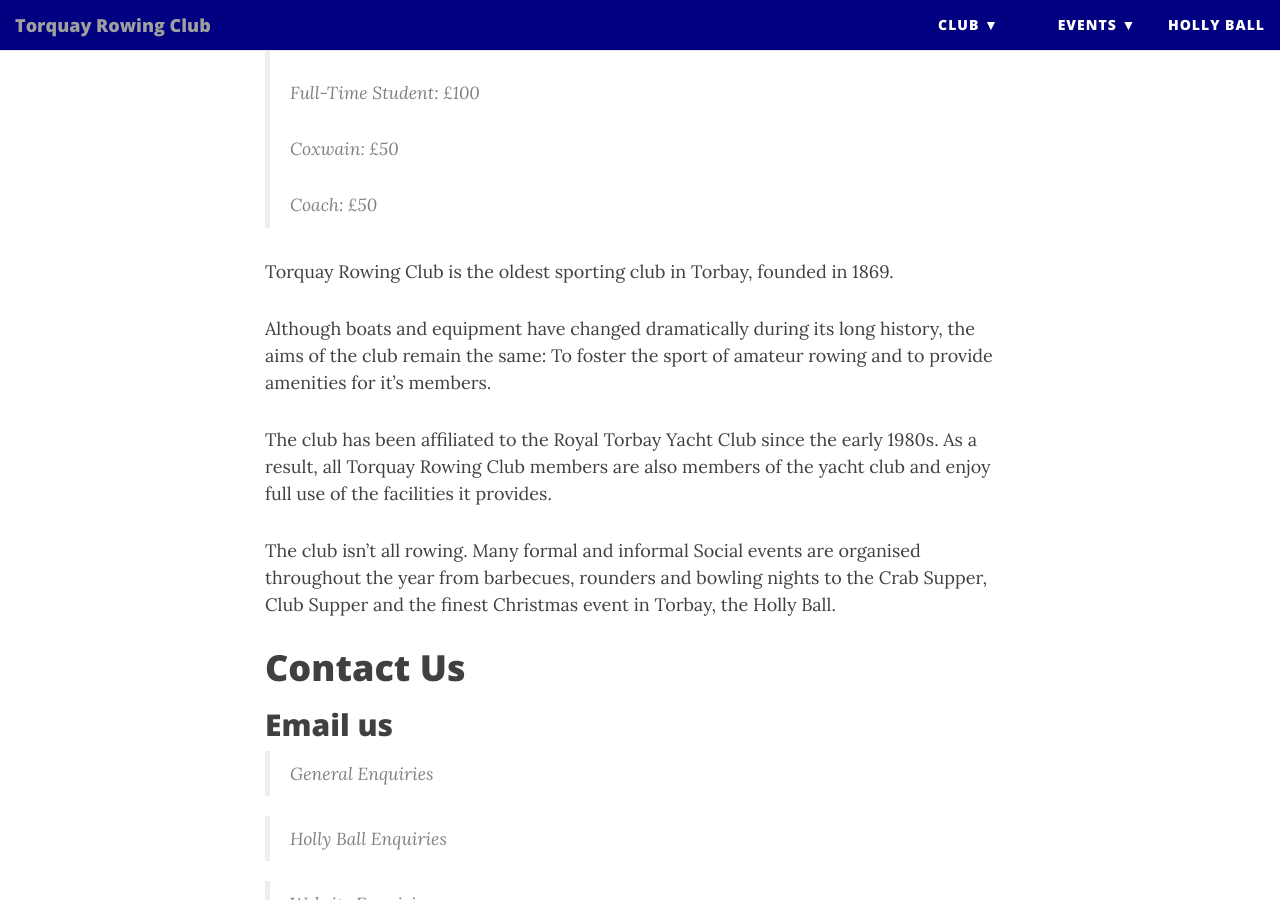
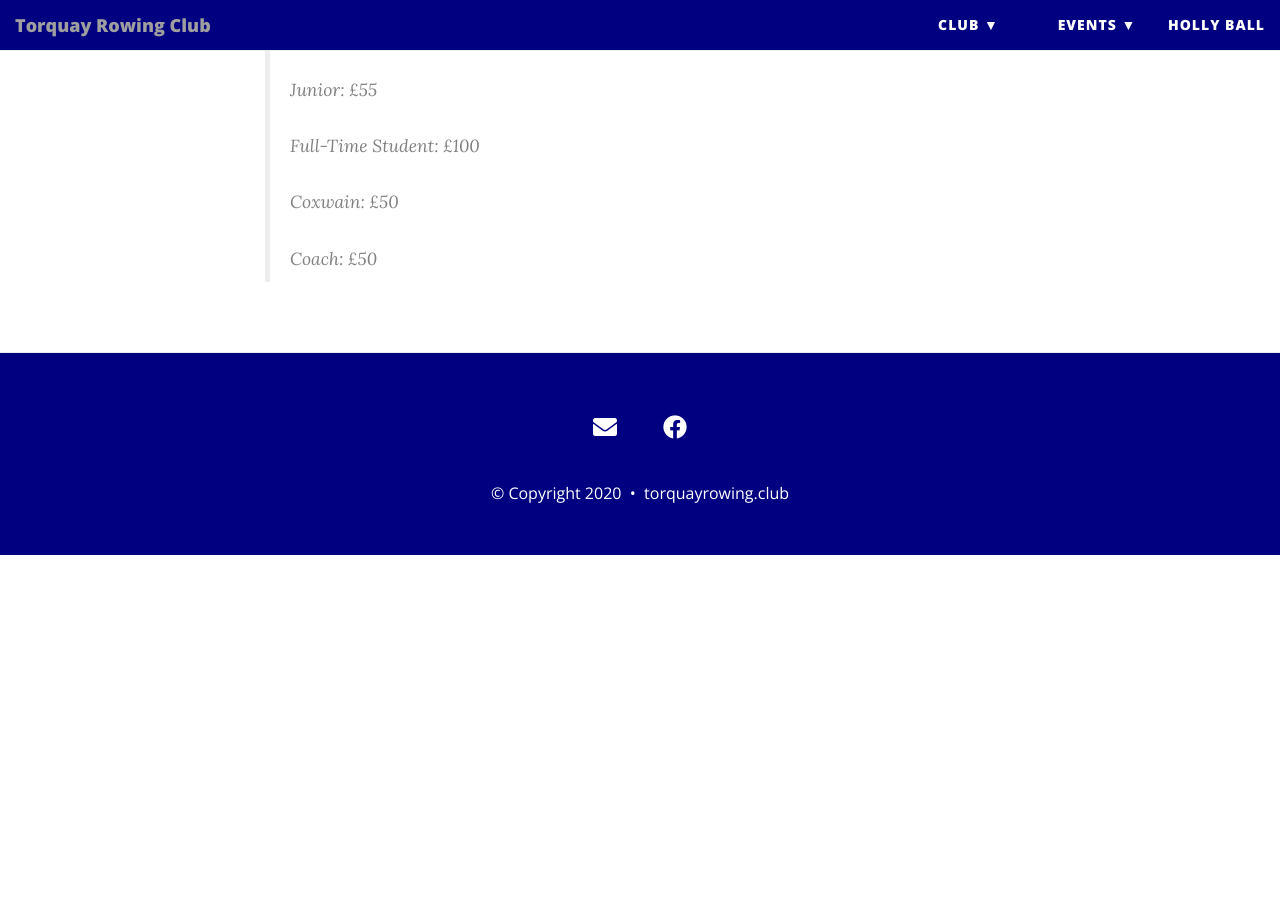
Before and after one commit to torquayrowingclub/torquayrowingclub.github.io, a Jekyll site: the page built from membership.md, in a window 1280 px wide and 900 px high, scrolled down 732 px. Built offline with Jekyll 4.4.1, drawn with Linux system fonts in a browser that asks for light colours; nearby versions of some CDN libraries; after the commit the page ends 1287 px from its top, so only the background shows below that; some of the changed text lies outside the part shown.

```diff
--- a/membership.md
+++ b/membership.md
@@ -15,43 +15,3 @@ All Full and Junior Members of Torquay Rowing Club have access to many of the fa
 > Coxwain: £50
 >
 > Coach: £50
-
-
-Torquay Rowing Club is the oldest sporting club in Torbay, founded in 1869.
-
-Although boats and equipment have changed dramatically during its long history, the aims of the club remain the same: To foster the sport of amateur rowing and to provide amenities for it's members.
-
-The club has been affiliated to the Royal Torbay Yacht Club since the early 1980s. As a result, all Torquay Rowing Club members are also members of the yacht club and enjoy full use of the facilities it provides.
-
-The club isn't all rowing. Many formal and informal Social events are organised throughout the year from barbecues, rounders and bowling nights to the Crab Supper, Club Supper and the finest Christmas event in Torbay, the Holly Ball.
-
-# Contact Us
-
-## Email us
-
-> <details>
->   <summary>General Enquiries</summary>
->   <br>
->   <blockquote><a href="mailto:info@torquayrowingclub.co.uk">info@torquayrowingclub.co.uk</a></blockquote>
-> </details>
-
-> <details>
->  <summary>Holly Ball Enquiries</summary>
->  <br>
->  <blockquote><a href="mailto:hollyball@torquayrowingclub.co.uk">hollyball@torquayrowingclub.co.uk</a></blockquote>
-> </details>
-
-> <details>
->   <summary>Website Enquiries</summary>
->   <br>
->   <blockquote><a href="mailto:web@torquayrowingclub.co.uk">web@torquayrowingclub.co.uk</a></blockquote>
-> </details>
-
-## Write to us
-
-> Torquay Rowing Club
-  c/o Royal Torbay Yacht Club
-  12 Beacon Terrace
-  TORQUAY
-  Devon
-> TQ1 2BH
```
Also changed, not shown: other parts of membership.md (+1 -1 lines), weather.md (+1 -13 lines).
